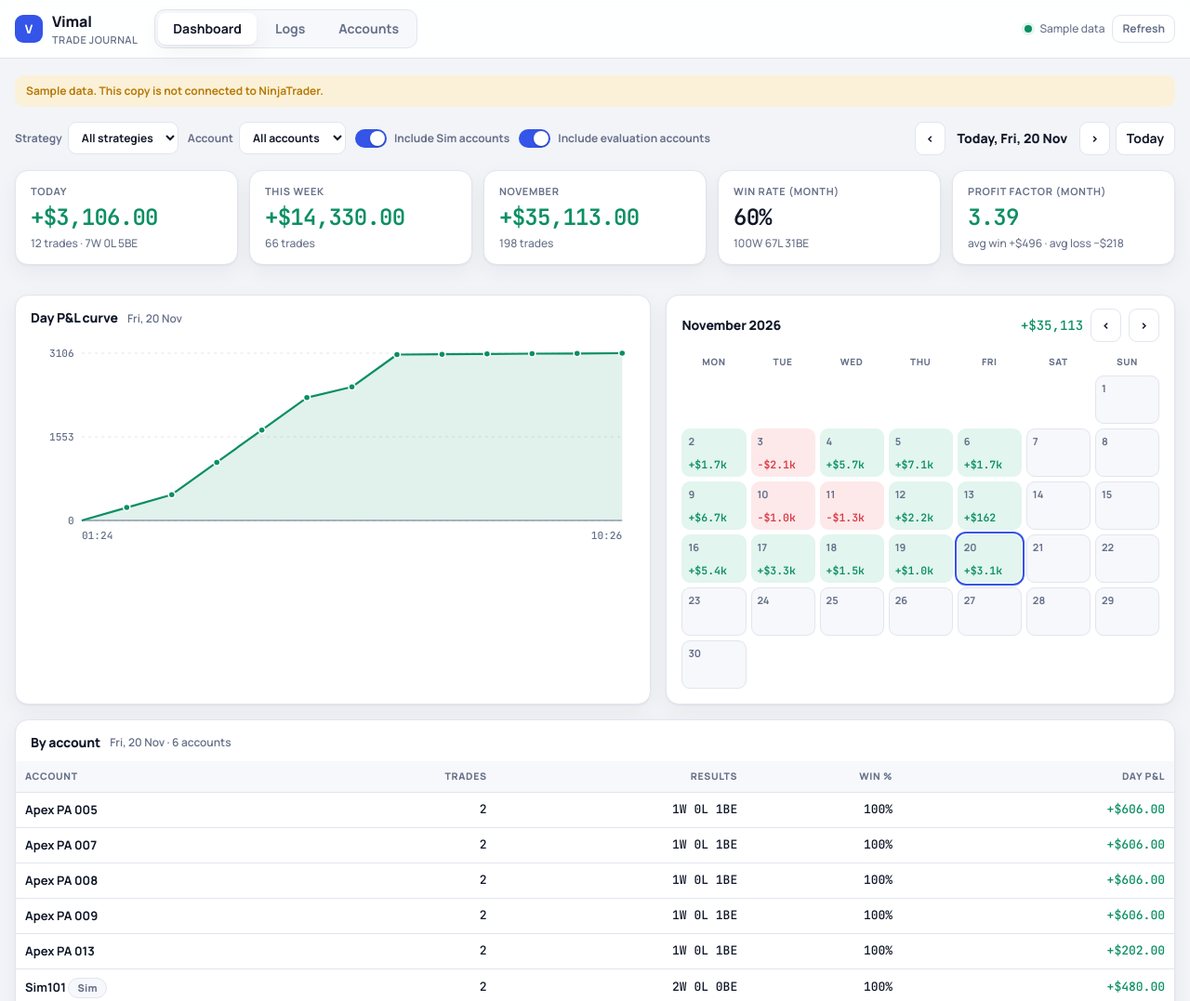
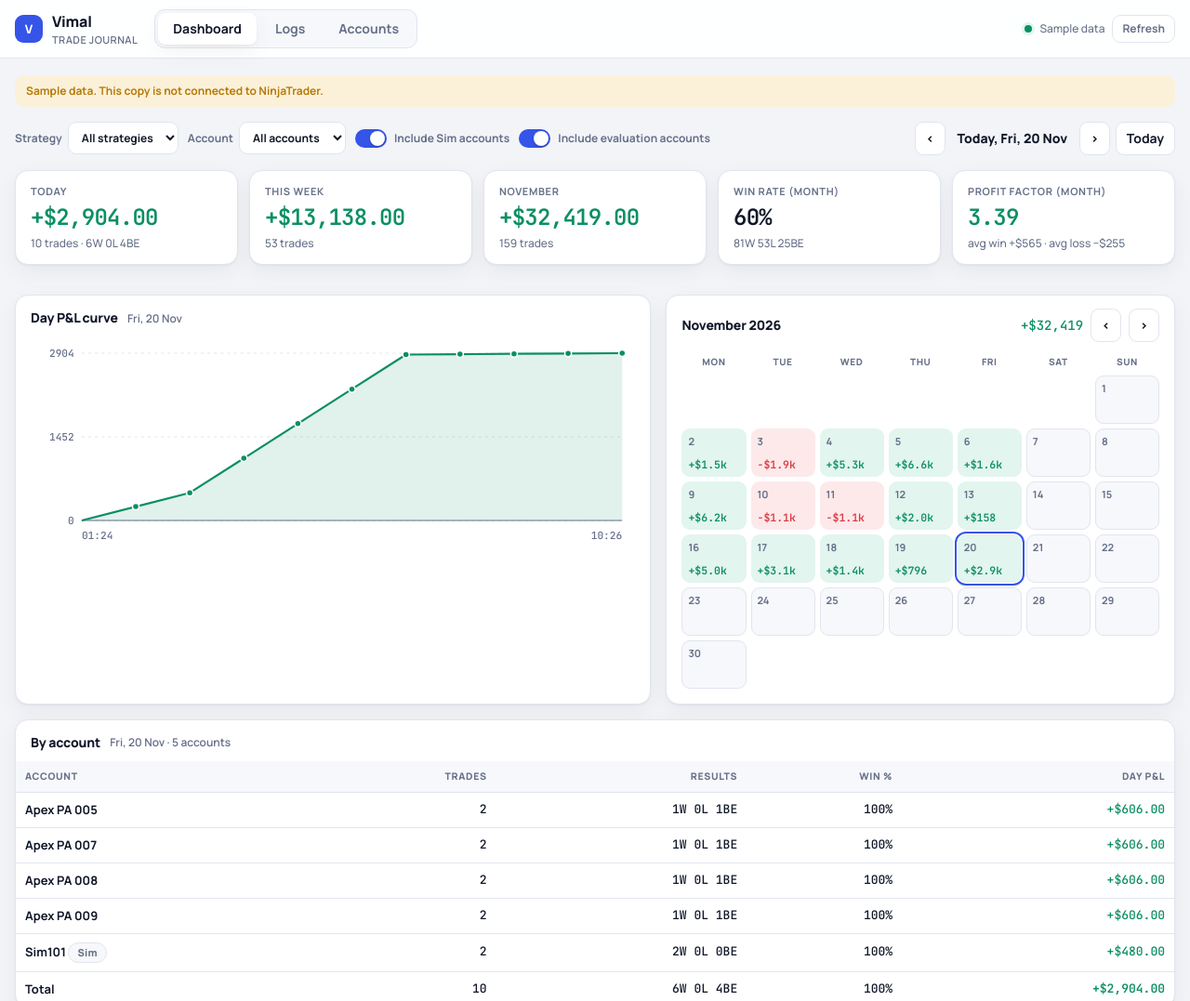
Before and after one commit to odiyo-vimo/trades, a plain HTML site: page template/index.html in a window 1280 px wide. Shown: the top 1077 px of the page at 93% size. Drawn offline with Linux system fonts and the light colour scheme.

Commit message:
Trade journal: remove account PA 013 from the page
Co-Authored-By: Claude Opus 5.5 <noreply@anthropic.com>
Claude-Session: https://claude.ai/code/session_011dHTZFV4yi9fTrQicrwtpW

```diff
--- a/template/index.html
+++ b/template/index.html
@@ -228,6 +228,9 @@ const money = (v, dp = 2) => (v === null ? "–" : (v > 0 ? "+" : v < 0 ? "−"
 const short = (v) => (Math.abs(v) >= 1000 ? (v > 0 ? "+" : "−") + "$" + (Math.abs(v) / 1000).toFixed(1) + "k" : money(v, 0));
 const usd = (v) => (v === null ? "–" : "$" + v.toLocaleString("en-US", { maximumFractionDigits: 0 }));
 const cls = (v) => (v > 0 ? "pos" : v < 0 ? "neg" : "zero");
+// Accounts removed from the page (closed or failed). Their trades stay in the data files.
+const REMOVED_ACCOUNTS = ["Apex PA 013"];
+const removed = (name) => REMOVED_ACCOUNTS.includes(String(name || ""));
 const isSim = (name) => /^(sim|playback)/i.test(String(name || ""));
 // Evaluation accounts: from the account list NinjaTrader uploads, else "Firm 123" names (funded ones read "Firm PA 123").
 function isEval(name) {
@@ -339,7 +342,7 @@ async function loadLogs(date, force) {
 }
 
 /* ---------- filters ---------- */
-const acctOn = (name) => (S.sim || !isSim(name)) && (S.evals || !isEval(name));
+const acctOn = (name) => !removed(name) && (S.sim || !isSim(name)) && (S.evals || !isEval(name));
 const pass = (t) => (S.strategy === "all" || t.strategy === S.strategy) && (S.account === "all" || t.account === S.account) && acctOn(t.account);
 const dayTrades = (date) => (S.days.get(date) || []).filter(pass);
 function monthTrades(ym) { let out = []; S.days.forEach((v, k) => { if (k.startsWith(ym)) out = out.concat(v.filter(pass)); }); return out; }
@@ -347,7 +350,7 @@ function allKnown(field) {
   const set = new Set();
   S.days.forEach((v) => v.forEach((t) => set.add(t[field])));
   if (field === "account" && S.accounts) (S.accounts.accounts || []).forEach((a) => set.add(a.key));
-  return [...set].filter(Boolean).sort();
+  return [...set].filter((v) => v && !(field === "account" && removed(v))).sort();
 }
 function buildFilters() {
   const strategies = allKnown("strategy"), accounts = allKnown("account").filter(acctOn);
@@ -538,7 +541,7 @@ function ddRoom(a) {
   return null;
 }
 function renderAccounts() {
-  const list = ((S.accounts && S.accounts.accounts) || []).filter((a) => (S.sim || a.type !== "Sim") && (S.evals || a.type !== "Evaluation") && (S.account === "all" || a.key === S.account));
+  const list = ((S.accounts && S.accounts.accounts) || []).filter((a) => !removed(a.key) && (S.sim || a.type !== "Sim") && (S.evals || a.type !== "Evaluation") && (S.account === "all" || a.key === S.account));
   const all = []; S.days.forEach((v) => all.push(...v));
   const tot = (key, date) => stats(all.filter((t) => t.account === key && (!date || String(t.exit_time).startsWith(date)) && (S.strategy === "all" || t.strategy === S.strategy)));
   const meter = (pct, col) => `<span class="bar"><span style="width:${Math.max(0, Math.min(1, pct)) * 100}%;background:${col}"></span></span>`;
```
Also changed, not shown: template/trader.html (+6 -3 lines), vimal/index.html (+6 -3 lines), vimal/manual/index.html (+6 -3 lines), vimal/v2b/index.html (+6 -3 lines).
